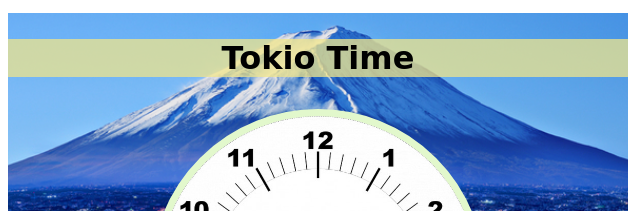
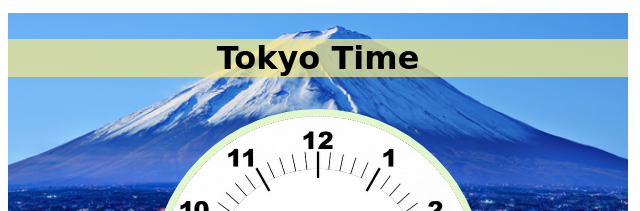
Before and after one commit to NoamAvisrur/Clocks, a plain HTML site: page index.html in a window 1280 px wide. Shown: the part 584-795 px from the top of the page, 638-1278 px from the left. Drawn offline with Linux system fonts and the light colour scheme; a web font is replaced by a local one.

Commit message:
fixing spelling mistake

```diff
--- a/index.html
+++ b/index.html
@@ -54,7 +54,7 @@
             </div>
         </section>
         <section>
-            <h1>Tokio Time</h1>
+            <h1>Tokyo Time</h1>
             <div class="clock">
                 <div class="hours-container">
                     <div class="hours"></div>
```
